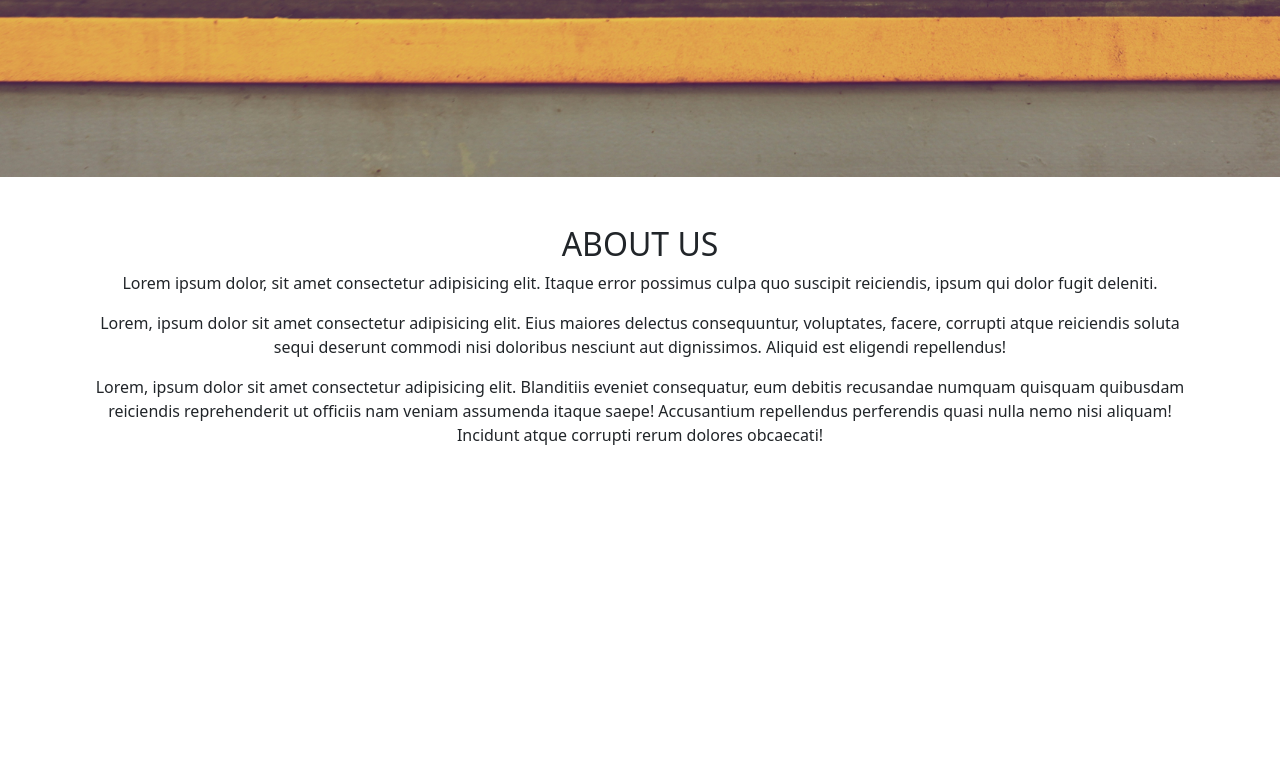
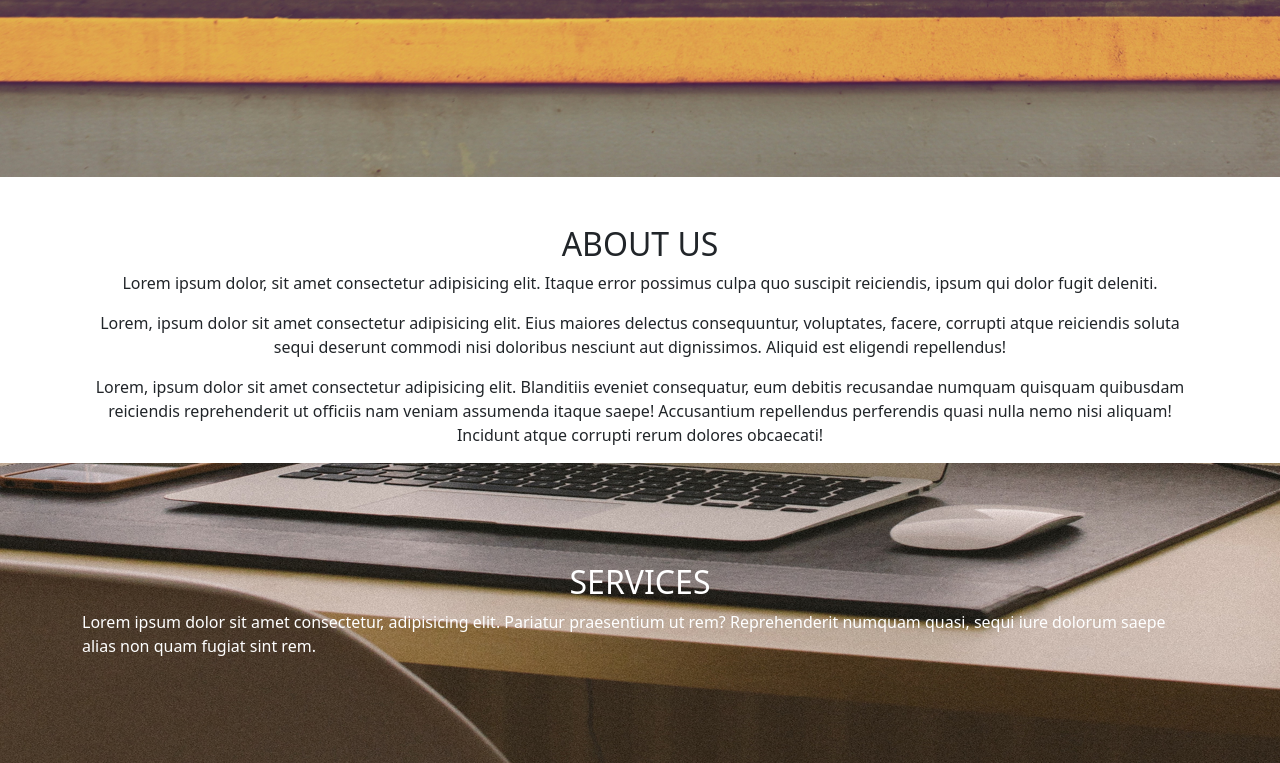
Before and after one commit to twstoly/delani, a plain HTML site: page index.html in a window 1280 px wide. Shown: the part 623-1386 px from the top of the page. Before the commit the page ends 1086 px from the top, so only its background shows below. Drawn offline with nearby package versions, Linux system fonts and the light colour scheme.

Commit message:
add services section to the html

```diff
--- a/index.html
+++ b/index.html
@@ -39,5 +39,15 @@
                 </div>
             </div>
         </section>
+
+        <section class="services">
+            <div class="container">
+                <div class="row">
+                    <h2>services</h2>
+                    <p>Lorem ipsum dolor sit amet consectetur, adipisicing elit. Pariatur praesentium ut rem? Reprehenderit numquam quasi, sequi iure dolorum saepe alias non quam fugiat sint rem.</p>
+                </div>
+            </div>
+        </section>
+
     </body>
 </html>
```
